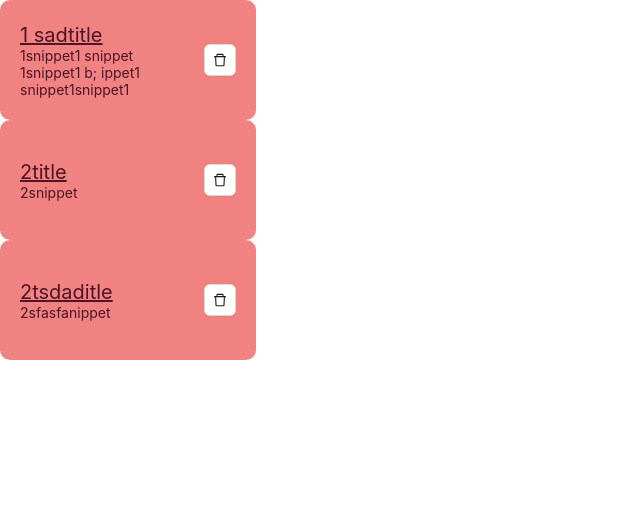
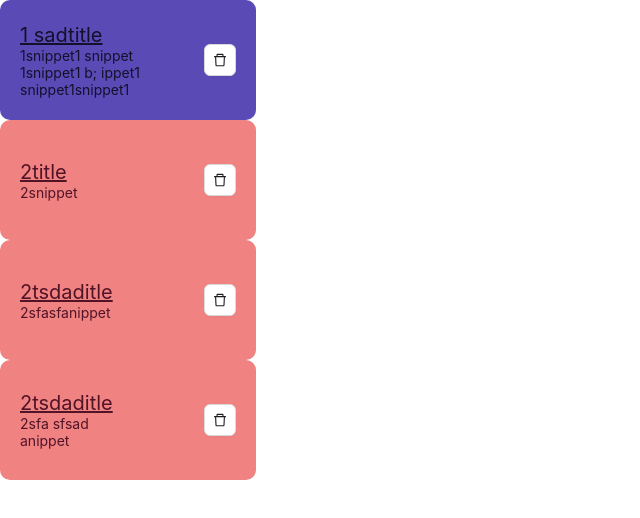
Before and after one commit to agfornalska/Agu-do, a React (Create React App) app: page / in a window 1280 px wide. Shown: the top 518 px of the page, without its empty margins (0-640 px from the left). Built offline with nearby package versions, Linux system fonts and the light colour scheme.

Commit message:
Bug fix deleting, eslint

```diff
--- a/package.json
+++ b/package.json
@@ -18,6 +18,8 @@
     "@types/node": "^18.11.18",
     "@types/react": "^18.0.26",
     "@types/react-dom": "^18.0.10",
+    "@typescript-eslint/eslint-plugin": "^5.50.0",
+    "@typescript-eslint/parser": "^5.50.0",
     "eslint": "^8.33.0",
     "eslint-plugin-react": "^7.32.2",
     "msw": "^0.49.2",
--- a/src/App.js
+++ b/src/App.js
@@ -1,7 +1,7 @@
 import React, { useState } from 'react'
 import './App.css'
-// import { TabsComponent } from './components/TabsComponent'
-// import { LoggingComponent } from './components/LoggingComponent'
+import { TabsComponent } from './components/TabsComponent'
+import { LoggingComponent } from './components/LoggingComponent'
 import { Sider } from './components/Sider/Sider'
 
 const initialItems = [
@@ -20,9 +20,14 @@ const initialItems = [
     title: '2tsdaditle',
     snippet: '2sfasfanippet',
   },
+  {
+    id: '4user',
+    title: '2tsdaditle',
+    snippet: '2sfa sfsad anippet',
+  },
 ]
 function App() {
-  const [current, setCurrent] = useState('1')
+  const [current, setCurrent] = useState('1user')
   const [items, setItems] = useState(initialItems)
   return (
     <Sider
--- a/src/components/Sider/Sider.js
+++ b/src/components/Sider/Sider.js
@@ -4,36 +4,22 @@ import { DeleteOutlined } from '@ant-design/icons'
 import classNames from 'classnames'
 import './Sider.css'
 
-/**
- * id:  '1',
-    title: 'Tytuł ',
-    snippet: 'sa', - 50 znakow opis
-    userId: '1user',
-    {`button-default ${
-              item.id === current ? 'button-clicked' : 'button-new'
-            }`}
- */
+export function Sider({ items = [], setItems, current, setCurrent }) {
+  function deleteCurrentItem(event, chosen) {
+    if (items.length === 1) {
+      setItems([])
+      setCurrent(null)
+      return
+    }
+    const newItems = items.filter((item) => item.id !== chosen)
+    if (current === chosen) {
+      const newCurrentIndex = items.map((item) => item.id).indexOf(chosen) - 1
 
-export function Sider({ items = [], setItems, current, setCurrent }) {
-  console.log('🚀 ~ file: UserContent.js:32 ~ Snippet ~ current', current)
-
-  function deleteCurrentItem(event, id) {
-    console.log('🚀 ~ file: Sider.js:17 ~ deleteCurrentItem ~ current', current)
-    setItems((oldValues) => {
-      const newItems = oldValues.filter((item) => item.id !== id)
-      const newCurrentIndex = oldValues.map((item) => item.id).indexOf(id) - 1
-      console.log(
-        '🚀 ~ file: Sider.js:25 ~ setItems ~ newCurrentIndex',
-        newCurrentIndex
-      )
       newCurrentIndex !== -1
         ? setCurrent(newItems[newCurrentIndex].id)
-        : newItems.length !== 0
-        ? setCurrent(newItems[0].id)
-        : setCurrent(null)
-
-      return newItems
-    })
+        : setCurrent(newItems[0].id)
+    }
+    setItems(newItems)
     event.stopPropagation()
   }
 
```
Also changed, not shown: .eslintrc.json, 1 other file (tests, documents, lock files or other folders).
